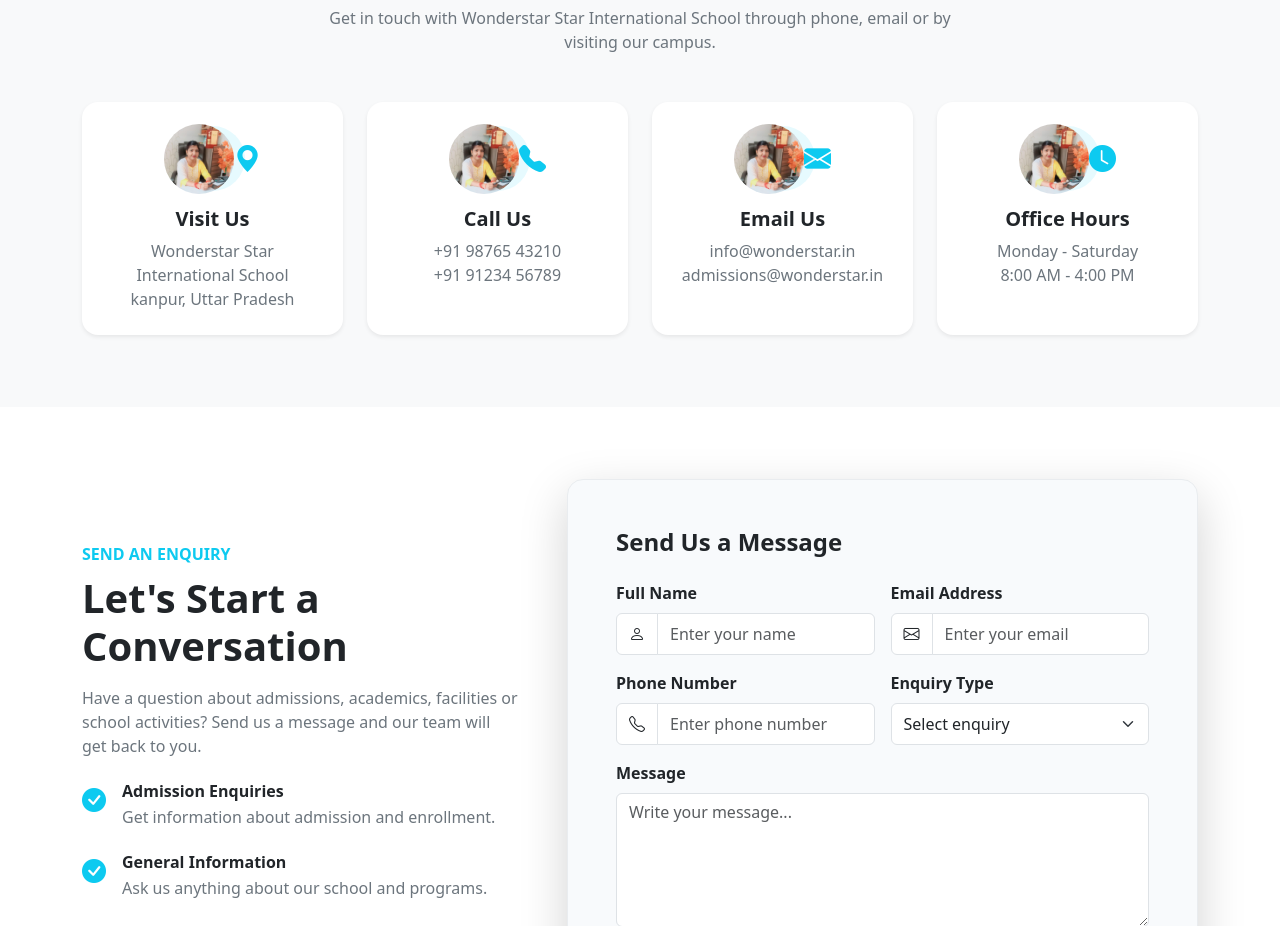
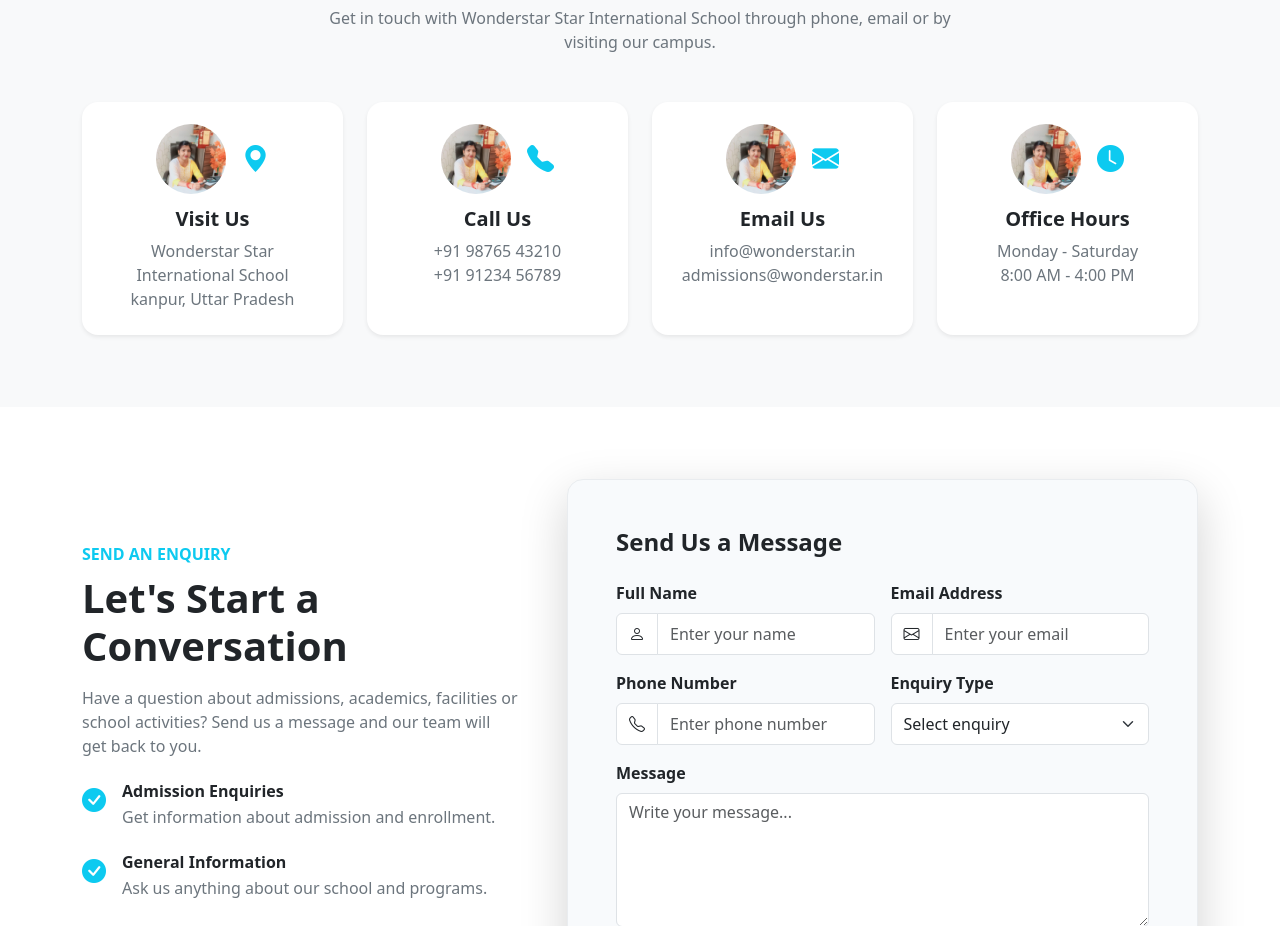
Before and after one commit to adarshkumar006/W-School, a React (Vite) app: page /contact in a window 1280 px wide. Shown: the part 864-1790 px from the top of the page. Built offline with nearby package versions, Linux system fonts and the light colour scheme.

Commit message:
Fix image in contact  paths

```diff
--- a/src/components/Contact.jsx
+++ b/src/components/Contact.jsx
@@ -88,7 +88,7 @@
               <div className="bg-white rounded-4 shadow-sm p-4 h-100 text-center">
 
                 <div
-                  className="d-inline-flex align-items-center justify-content-center rounded-circle bg-info bg-opacity-10 text-info mb-3"
+                  className="d-inline-flex align-items-center justify-content-center  bg-opacity-10 text-info mb-3"
                   style={{
                     width: "65px",
                     height: "65px",
@@ -96,7 +96,7 @@
                   }}
                 >
                     <img src="/vicePri.jpeg"  height={70} width={70} className="rounded-circle"/>
-                  <i className="bi bi-geo-alt-fill"></i>
+                  <i className="bi bi-geo-alt-fill ms-3"></i>
                 </div>
 
                 <h5 className="fw-bold">
@@ -120,7 +120,7 @@
               <div className="bg-white rounded-4 shadow-sm p-4 h-100 text-center">
 
                 <div
-                  className="d-inline-flex align-items-center justify-content-center rounded-circle bg-info bg-opacity-10 text-info mb-3"
+                  className="d-inline-flex align-items-center justify-content-center  bg-opacity-10 text-info mb-3"
                   style={{
                     width: "65px",
                     height: "65px",
@@ -128,7 +128,7 @@
                   }}
                 >
                     <img src="/vicePri.jpeg"  height={70} width={70} className="rounded-circle"/>
-                  <i className="bi bi-telephone-fill"></i>
+                  <i className="bi bi-telephone-fill ms-3"></i>
                 </div>
 
                 <h5 className="fw-bold">
@@ -152,7 +152,7 @@
               <div className="bg-white rounded-4 shadow-sm p-4 h-100 text-center">
 
                 <div
-                  className="d-inline-flex align-items-center justify-content-center rounded-circle bg-info bg-opacity-10 text-info mb-3"
+                  className="d-inline-flex align-items-center justify-content-center  bg-opacity-10 text-info mb-3"
                   style={{
                     width: "65px",
                     height: "65px",
@@ -160,7 +160,7 @@
                   }}
                 >
                     <img src="/vicePri.jpeg"  height={70} width={70} className="rounded-circle"/>
-                  <i className="bi bi-envelope-fill"></i>
+                  <i className="bi bi-envelope-fill ms-3"></i>
                 </div>
 
                 <h5 className="fw-bold">
@@ -184,7 +184,7 @@
               <div className="bg-white rounded-4 shadow-sm p-4 h-100 text-center">
 
                 <div
-                  className="d-inline-flex align-items-center justify-content-center rounded-circle bg-info bg-opacity-10 text-info mb-3"
+                  className="d-inline-flex align-items-center justify-content-center bg-opacity-10 text-info mb-3"
                   style={{
                     width: "65px",
                     height: "65px",
@@ -192,7 +192,7 @@
                   }}
                 >
                     <img src="/vicePri.jpeg"  height={70} width={70} className="rounded-circle"/>
-                  <i className="bi bi-clock-fill"></i>
+                  <i className="bi bi-clock-fill ms-3"></i>
                 </div>
 
                 <h5 className="fw-bold">
```
